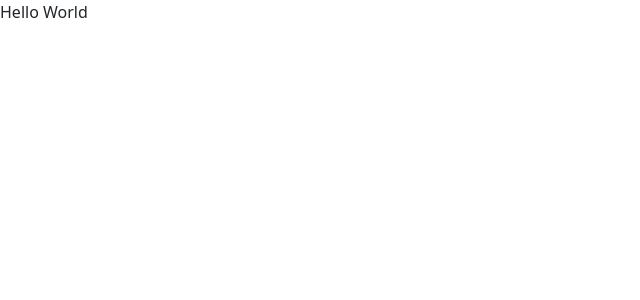
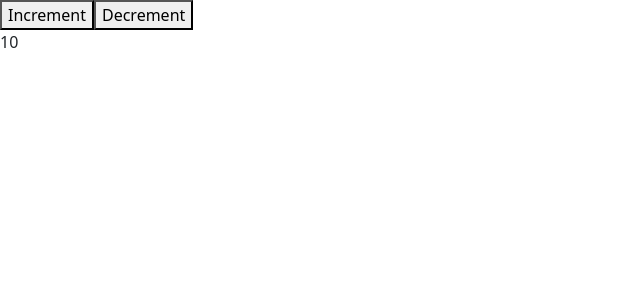
Before and after one commit to tankoi/vue-3-and-net-10-build-full-stack-real-world-app-2025, a Vue app in the folder Section 13 - Slots and Lifecycle/vue-components-demo/: page / in a window 1280 px wide. Shown: the top 300 px of the page, without its empty margins (0-640 px from the left). Built offline with nearby package versions, Linux system fonts and the light colour scheme.

Commit message:
114. Composible in Action

```diff
--- a/Section 13 - Slots and Lifecycle/vue-components-demo/src/App.vue
+++ b/Section 13 - Slots and Lifecycle/vue-components-demo/src/App.vue
@@ -1,3 +1,11 @@
-<template>Hello World</template>
+<template>
+  <button @click="increment">Increment</button>
+  <button @click="decrement">Decrement</button>
+  <p>{{ count }}</p>
+</template>
 
-<script setup></script>
+<script setup>
+import { useCounter } from "./composibles/useCounter";
+
+const { count, increment, decrement } = useCounter();
+</script>
--- /dev/null
+++ b/Section 13 - Slots and Lifecycle/vue-components-demo/src/composibles/useCounter.js
@@ -0,0 +1,15 @@
+import { ref } from "vue";
+
+export function useCounter() {
+  const count = ref(10);
+
+  const increment = () => {
+    count.value++;
+  };
+
+  const decrement = () => {
+    count.value--;
+  };
+
+  return { count, increment, decrement };
+}
```
